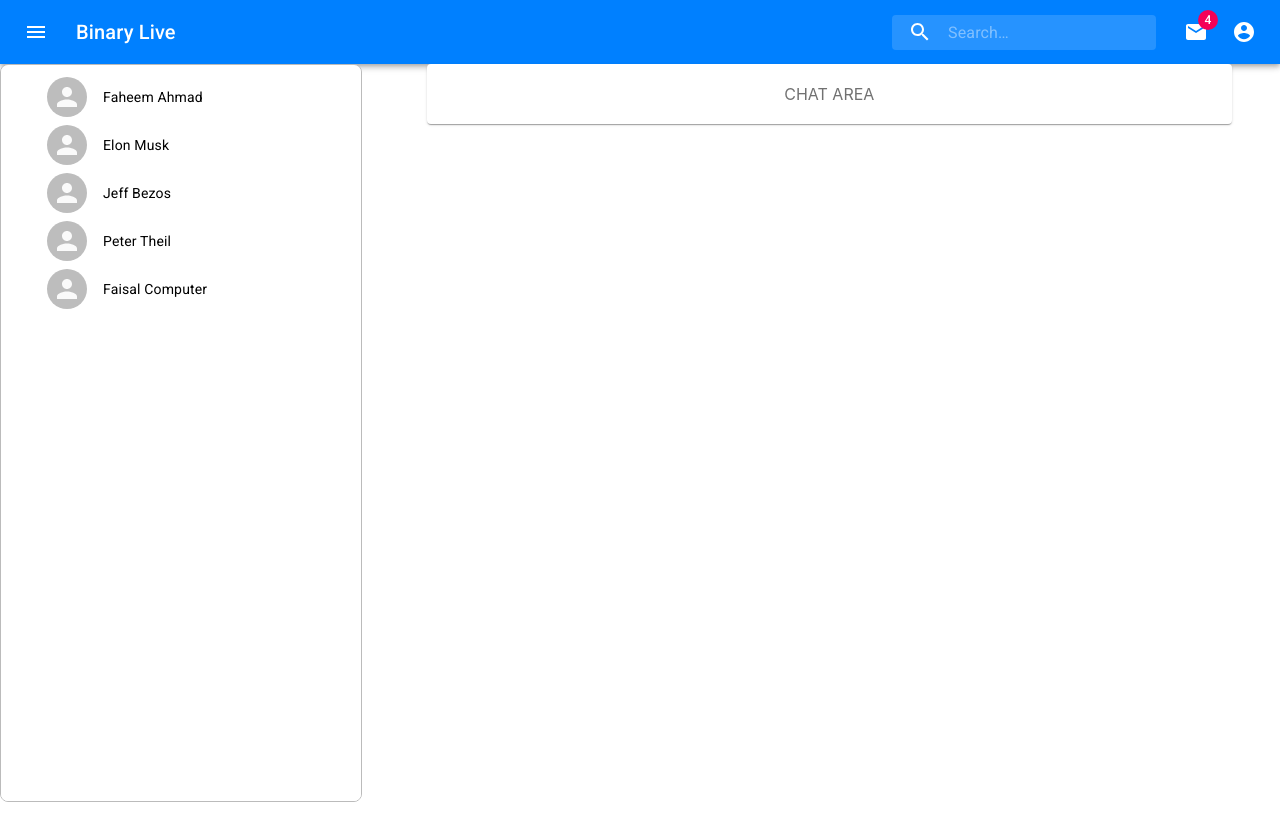
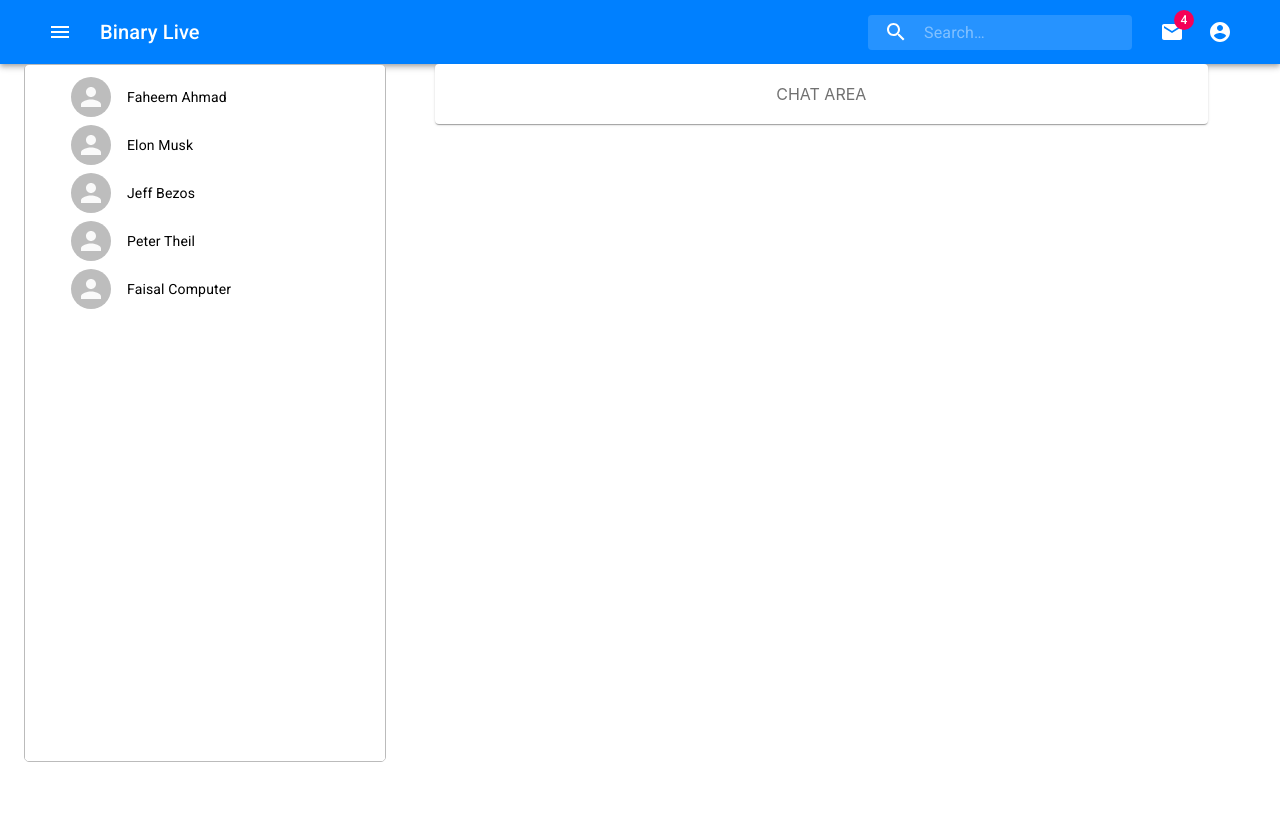
Before and after one commit to rootFaheem/binary-live, a React (Create React App) app in the folder client/: page / in a window 1280 px wide. After the commit the page ends 800 px from the top, so only its background shows below. Built offline with nearby package versions, Linux system fonts and the light colour scheme; no server answers.

Commit message:
containerized everthing

```diff
--- a/client/src/App.js
+++ b/client/src/App.js
@@ -1,6 +1,6 @@
 import React, { Component } from "react";
 
-import User from "./app/user/user";
+import Landing from "./app/landing/landing";
 import "./App.css";
 
 import AppBar from "./app/navBar/navBar";
@@ -10,7 +10,7 @@ class App extends Component {
     return (
       <div className="App">
         <AppBar></AppBar>
-        <User></User>
+        <Landing></Landing>
       </div>
     );
   }
--- /dev/null
+++ b/client/src/app/landing/landing.js
@@ -0,0 +1,12 @@
+import React from "react";
+
+import Container from "@material-ui/core/Container";
+import ChatList from "../user/user";
+
+export default function landing() {
+  return (
+    <Container>
+      <ChatList></ChatList>
+    </Container>
+  );
+}
--- a/client/src/app/navBar/navBar.js
+++ b/client/src/app/navBar/navBar.js
@@ -14,6 +14,7 @@ import AccountCircle from "@material-ui/icons/AccountCircle";
 import MailIcon from "@material-ui/icons/Mail";
 import MoreIcon from "@material-ui/icons/MoreVert";
 import Grid from "@material-ui/core/Grid";
+import Container from "@material-ui/core/Container";
 
 const useStyles = makeStyles(theme => ({
   root: {
@@ -157,9 +158,10 @@ export default function PrimarySearchAppBar() {
   );
 
   return (
-    <Grid container>
     <div className={classes.grow}>
+      <Grid>
         <AppBar position="static" className={classes.root}>
+          <Container>
             <Toolbar>
               <IconButton
                 edge="start"
@@ -217,10 +219,11 @@ export default function PrimarySearchAppBar() {
                 </IconButton>
               </div>
             </Toolbar>
+          </Container>
         </AppBar>
         {renderMobileMenu}
         {renderMenu}
+      </Grid>
     </div>
-    </Grid>
   );
 }
--- a/client/src/app/user/onlineUserList/onlineUserList.js
+++ b/client/src/app/user/onlineUserList/onlineUserList.js
@@ -12,9 +12,10 @@ const useStyles = makeStyles(theme => ({
     maxWidth: 360,
     backgroundColor: theme.palette.background.paper,
     border: "1px solid #bbb",
-    borderRadius: "8px",
+    borderRadius: "5px",
     // boxShadow: "5px 5px #eee",
-    height: "90vh",
+    height: "85vh",
+    maxHeight: "85vh",
     overflow: "scroll"
   },
   itemMargin: {
```
Lines whose indentation alone changed are shown as unchanged.
